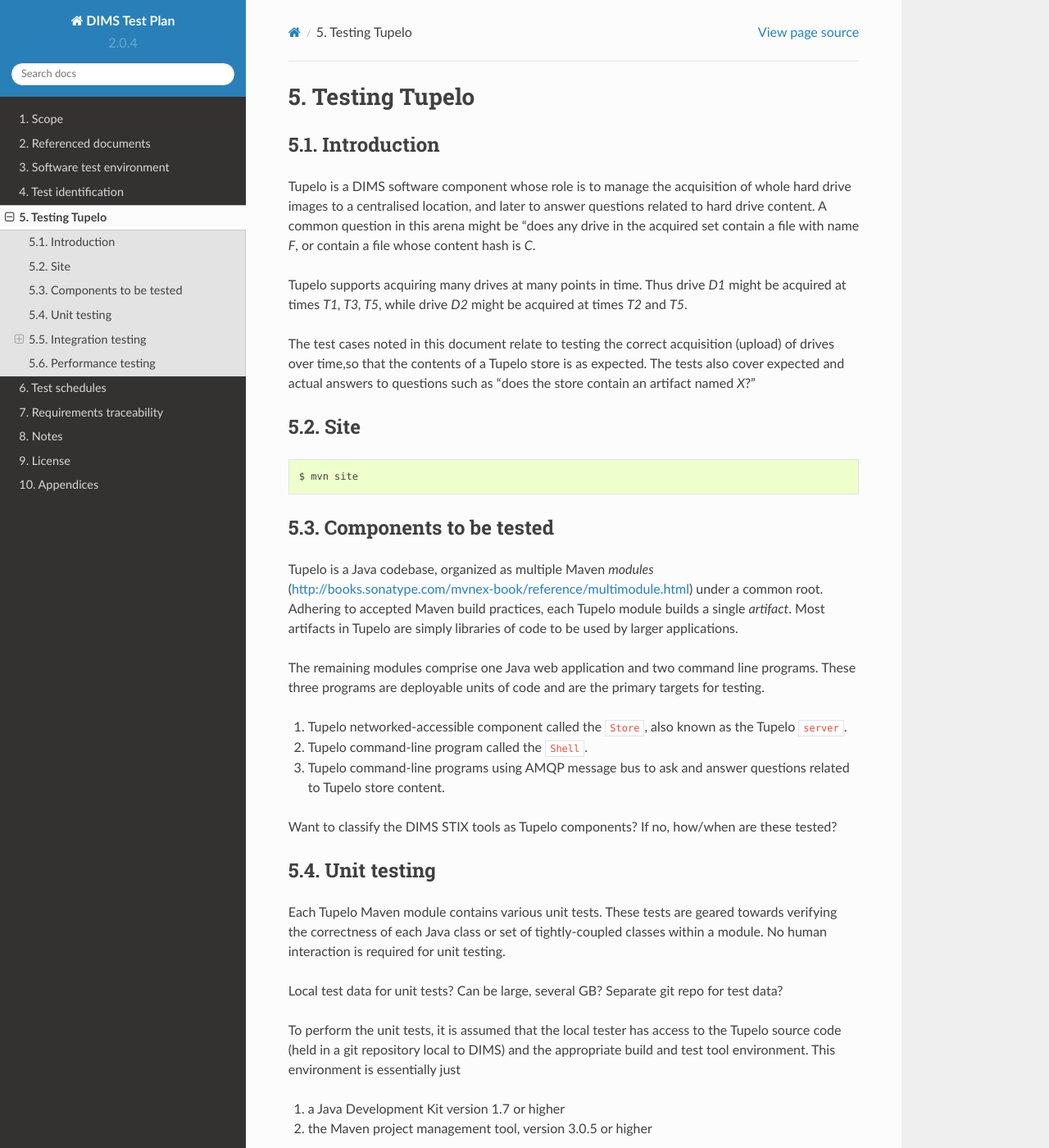
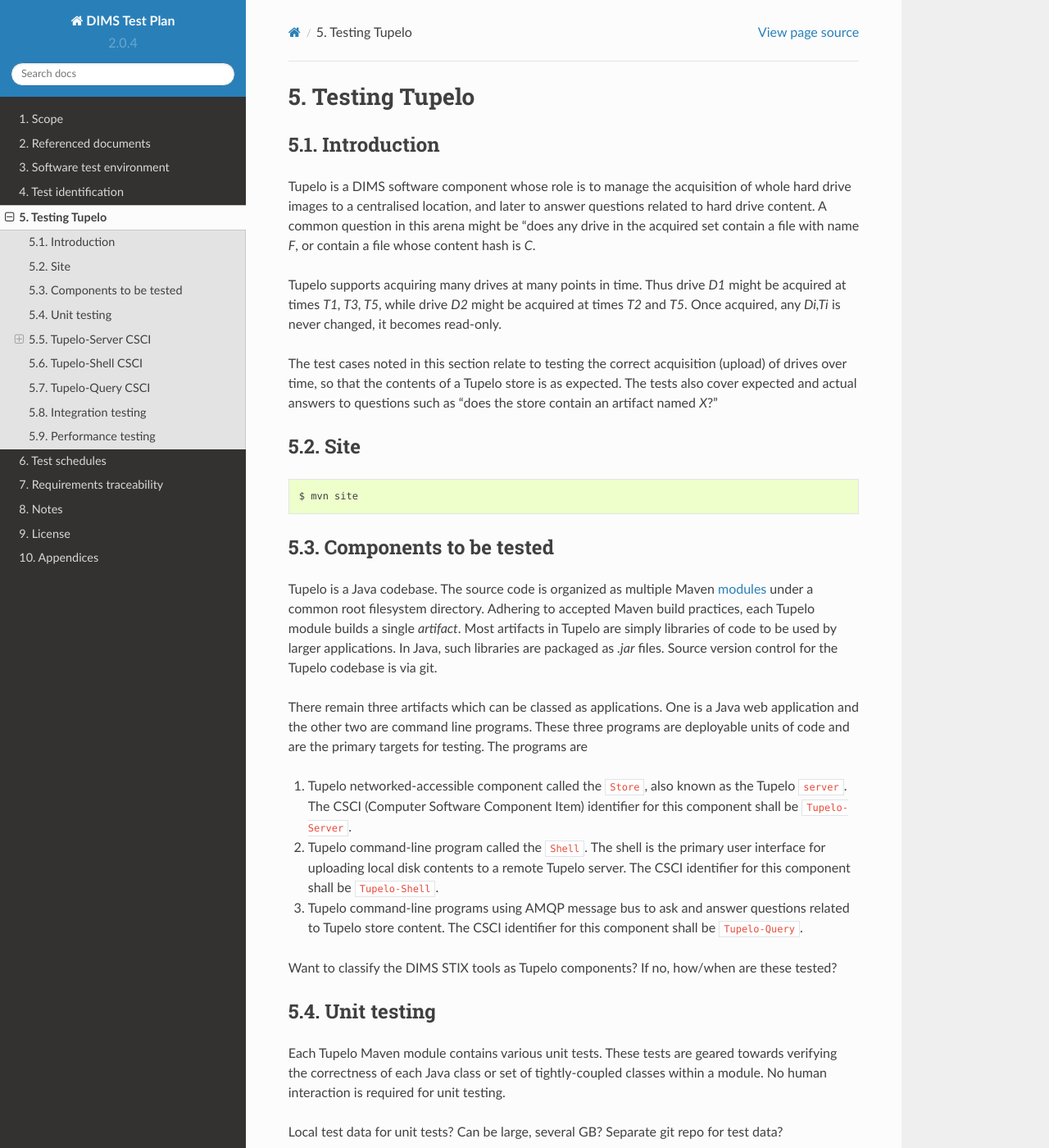
Before and after one commit to uw-dims/dims-tp, a Sphinx documentation site: the page built from source/tupelo-testing.rst, in a window 1280 px wide and 1400 px high. Shown: the whole window at 82% size. Built offline with Sphinx 7.4.7 and the Read the Docs theme 2.0.0, drawn with Linux system fonts in a browser that asks for light colours; some of the changed text lies outside the part shown.

Commit message:
new heading and sectioning, attempting conformance with mil498/jhu sample doc

```diff
--- a/source/tupelo-testing.rst
+++ b/source/tupelo-testing.rst
@@ -14,10 +14,11 @@ with name *F*, or contain a file whose content hash is *C*.
 
 Tupelo supports acquiring many drives at many points in time.  Thus
 drive *D1* might be acquired at times *T1, T3, T5*, while drive
-*D2* might be acquired at times *T2* and *T5*.
+*D2* might be acquired at times *T2* and *T5*.  Once acquired, any
+*Di,Ti* is never changed, it becomes read-only.
 
-The test cases noted in this document relate to testing the correct
-acquisition (upload) of drives over time,so that the contents of a
+The test cases noted in this section relate to testing the correct
+acquisition (upload) of drives over time, so that the contents of a
 Tupelo store is as expected.  The tests also cover expected and actual
 answers to questions such as "does the store contain an artifact named *X*?"
 
@@ -34,23 +35,32 @@ Site
 Components to be tested
 -----------------------
 
-Tupelo is a Java codebase, organized as multiple Maven *modules*
-(http://books.sonatype.com/mvnex-book/reference/multimodule.html) under
-a common root.  Adhering to accepted Maven build practices, each
-Tupelo module builds a single *artifact*.  Most artifacts in Tupelo
-are simply libraries of code to be used by larger applications.
+Tupelo is a Java codebase.  The source code is organized as multiple
+Maven `modules
+<http://books.sonatype.com/mvnex-book/reference/multimodule.html>`_
+under a common root filesystem directory.  Adhering to accepted Maven
+build practices, each Tupelo module builds a single *artifact*.  Most
+artifacts in Tupelo are simply libraries of code to be used by larger
+applications. In Java, such libraries are packaged as *.jar*
+files. Source version control for the Tupelo codebase is via git.
 
-The remaining modules comprise one Java web application and two
-command line programs.  These three programs are deployable units of
-code and are the primary targets for testing.
+There remain three artifacts which can be classed as applications.  One
+is a Java web application and the other two are command line programs.
+These three programs are deployable units of code and are the primary
+targets for testing.  The programs are
 
 1. Tupelo networked-accessible component called the ``Store``, also known
-   as the Tupelo ``server``.
+   as the Tupelo ``server``. The CSCI (Computer Software Component
+   Item) identifier for this component shall be ``Tupelo-Server``.
 
-2. Tupelo command-line program called the ``Shell``.
+2. Tupelo command-line program called the ``Shell``. The shell is the
+   primary user interface for uploading local disk contents to a
+   remote Tupelo server. The CSCI identifier for this component shall
+   be ``Tupelo-Shell``.
 
 3. Tupelo command-line programs using AMQP message bus to ask and answer
-   questions related to Tupelo store content.
+   questions related to Tupelo store content.  The CSCI identifier for
+   this component shall be ``Tupelo-Query``.
 
 
 .. note::
@@ -94,11 +104,23 @@ environment is essentially just
    $ mvn test -Ptester
 
 
-Integration testing
--------------------
+Tupelo-Server CSCI
+------------------
 
-Server component
-~~~~~~~~~~~~~~~~
+
+Test Levels
+~~~~~~~~~~~
+
+Formal testing of the Tupelo-Server CSCI will be accomplished at the:
+
+* Unit test level
+
+* CSCI level
+
+* CSCI to CSCI level
+
+Test Classes
+~~~~~~~~~~~~
 
 Once web app running, can test 3 basic pieces of functionality:
 
@@ -138,13 +160,16 @@ of all the
 ..
 
 
-Shell component
-+++++++++++++++
+Tupelo-Shell CSCI
+-----------------
 
-Query component
-+++++++++++++++
+Tupelo-Query CSCI
+-----------------
 
 
+
+Integration testing
+-------------------
 
 
 Performance testing
```
